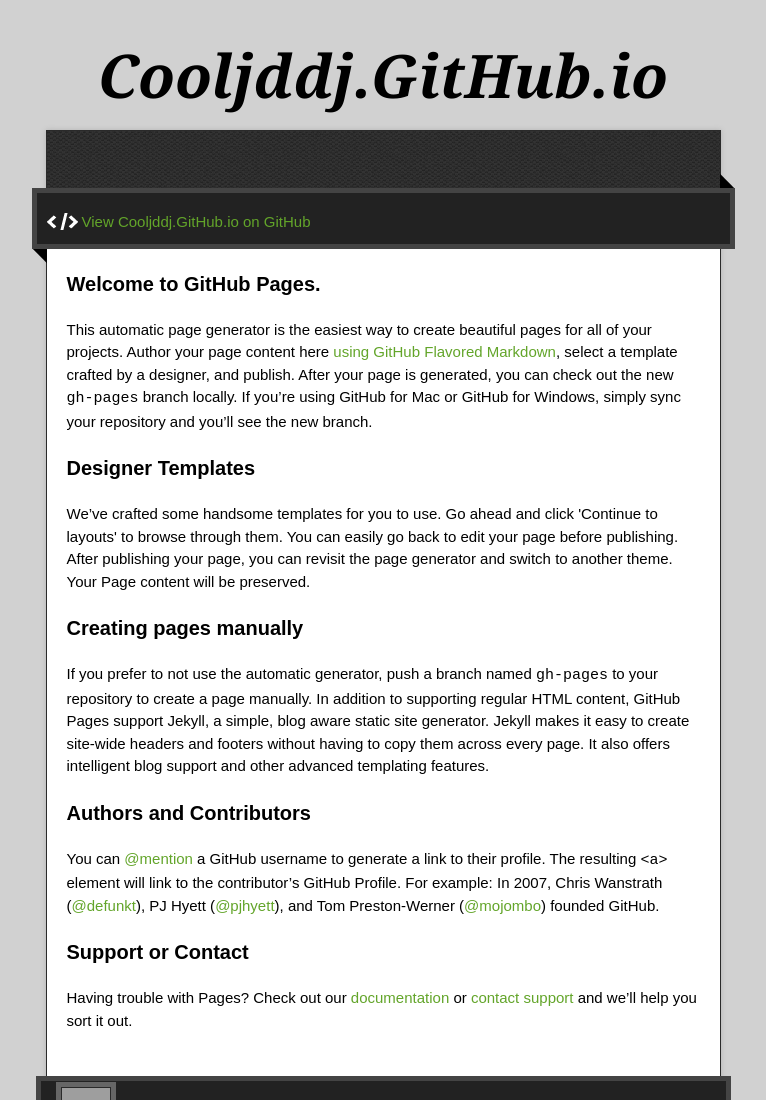
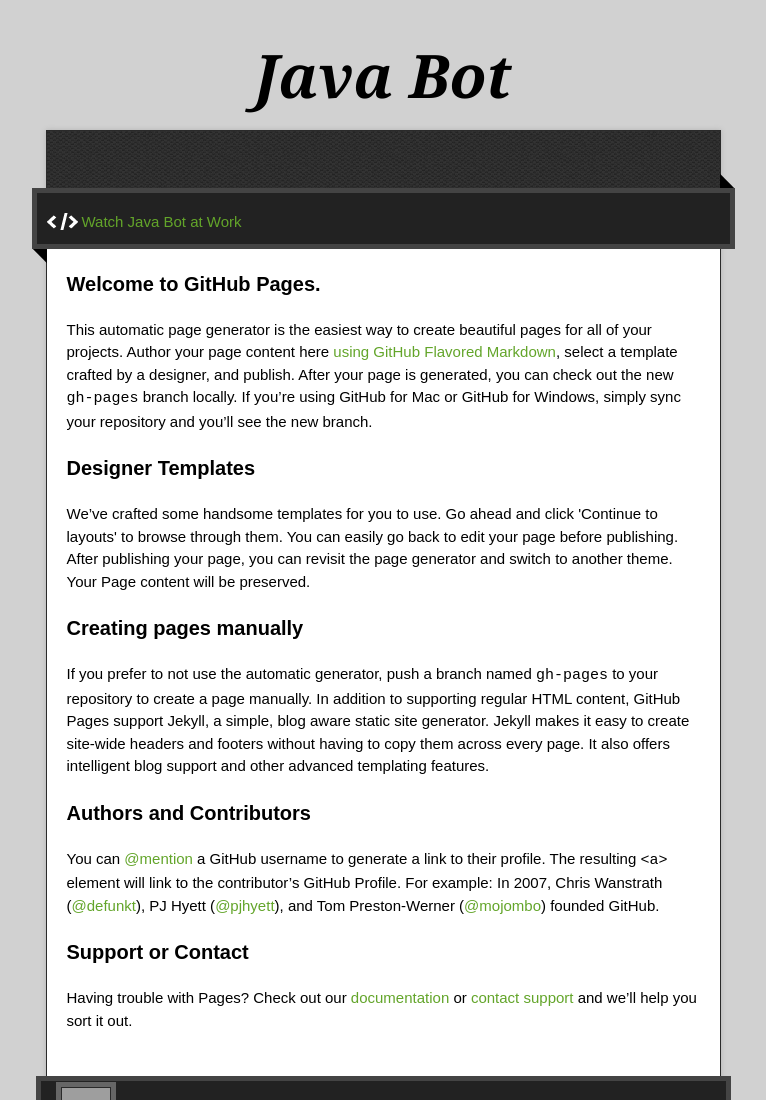
Before and after one commit to cooljddj/cooljddj.github.io, a plain HTML site: page index.html in a window 1280 px wide. Shown: the top 1100 px of the page, without its empty margins (257-1023 px from the left). Drawn offline with nearby package versions, Linux system fonts and the light colour scheme; grey boxes are pictures that could not be loaded.

Commit message:
Update index.html

```diff
--- a/index.html
+++ b/index.html
@@ -11,7 +11,7 @@
   <script type="text/javascript" src="https://ajax.googleapis.com/ajax/libs/jquery/1.7.1/jquery.min.js"></script>
   <script type="text/javascript" src="javascripts/script.js"></script>
 
-  <title>Cooljddj.GitHub.io</title>
+  <title>Java Bot</title>
   <meta name="description" content="">
 
   <meta name="viewport" content="width=device-width,initial-scale=1">
@@ -22,14 +22,14 @@
 
   <div class="wrapper">
     <header>
-      <h1 class="title">Cooljddj.GitHub.io</h1>
+      <h1 class="title">Java Bot</h1>
     </header>
     <div id="container">
       <p class="tagline"></p>
       <div id="main" role="main">
         <div class="download-bar">
         <div class="inner">
-          <a href="https://github.com/cooljddj" class="code">View Cooljddj.GitHub.io on GitHub</a>
+          <a href="https://plug.dj/thenation" class="code">Watch Java Bot at Work</a>
         </div>
         <span class="blc"></span><span class="trc"></span>
         </div>
```
